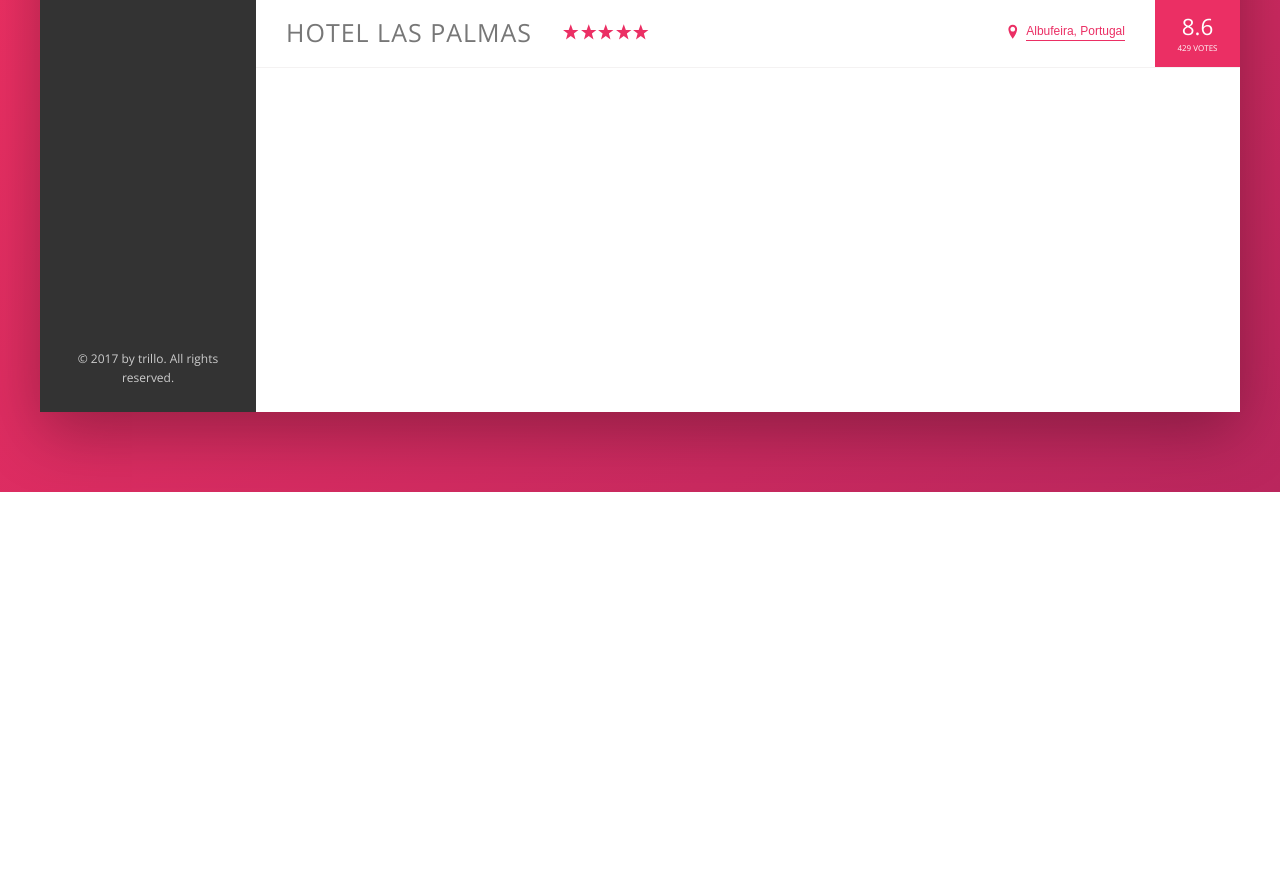
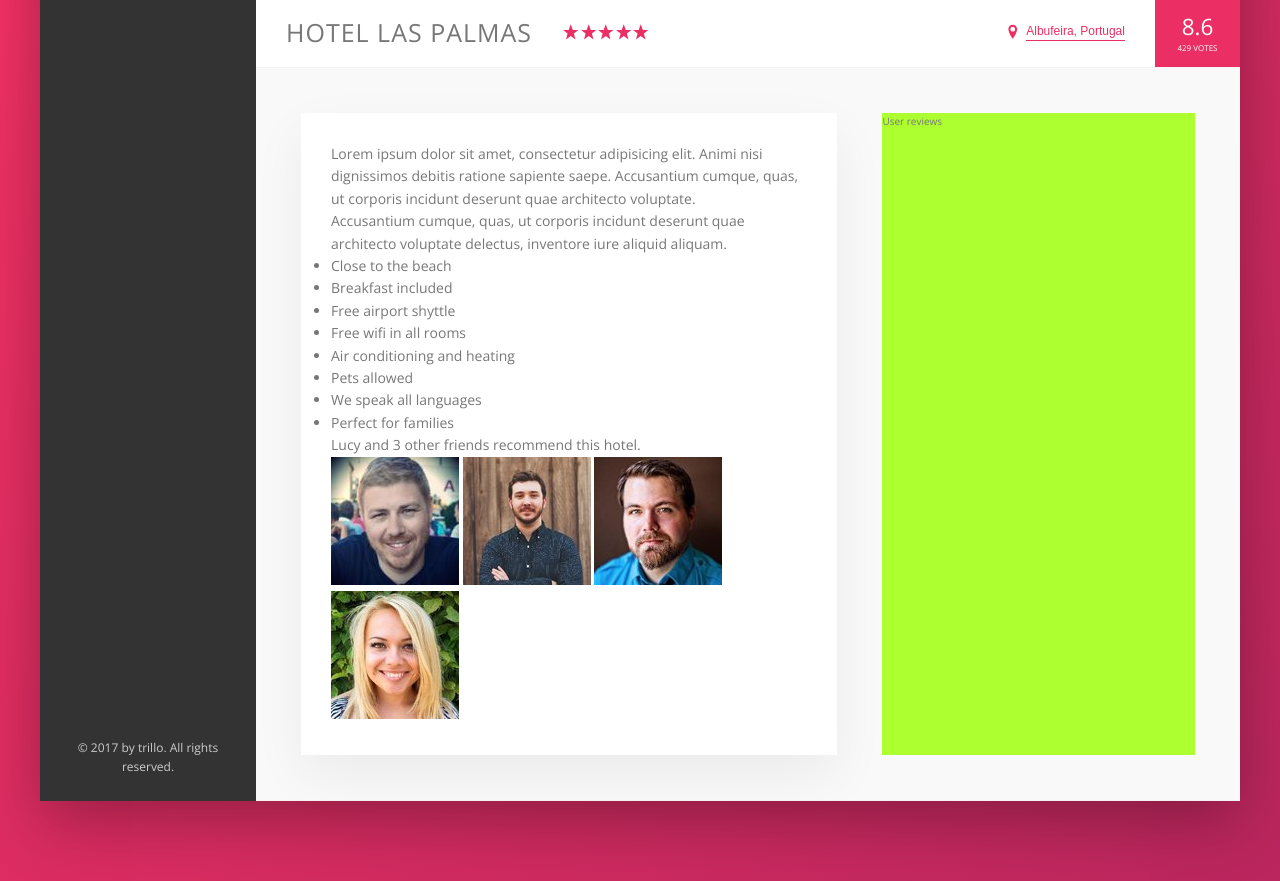
Before and after one commit to blackflame007/advanced_css_and_sass, a website: page Trillo/index.html in a window 1280 px wide. Shown: the part 538-1419 px from the top of the page. Before the commit the page ends 1030 px from the top, so only its background shows below. Drawn offline with nearby package versions, Linux system fonts and the light colour scheme.

Commit message:
Trillo detail section setup

```diff
--- a/Trillo/index.html
+++ b/Trillo/index.html
@@ -137,7 +137,45 @@
                         <div class="overview__rating-average">8.6</div>
                         <div class="overview__rating-count">429 votes</div>
                     </div>
+                </div>
 
+                <div class="detail">
+                    <div class="description">
+                        <p class="paragraph">
+                            Lorem ipsum dolor sit amet, consectetur adipisicing elit. Animi nisi dignissimos debitis
+                            ratione sapiente saepe. Accusantium cumque, quas, ut corporis incidunt deserunt quae
+                            architecto voluptate.
+                        </p>
+                        <p class="paragraph">
+                            Accusantium cumque, quas, ut corporis incidunt deserunt quae architecto voluptate delectus,
+                            inventore iure aliquid aliquam.
+                        </p>
+                        <ul class="list">
+                            <li class="list__item">Close to the beach</li>
+                            <li class="list__item">Breakfast included</li>
+                            <li class="list__item">Free airport shyttle</li>
+                            <li class="list__item">Free wifi in all rooms</li>
+                            <li class="list__item">Air conditioning and heating</li>
+                            <li class="list__item">Pets allowed</li>
+                            <li class="list__item">We speak all languages</li>
+                            <li class="list__item">Perfect for families</li>
+                        </ul>
+                        <div class="recommend">
+                            <p class="recommend__count">
+                                Lucy and 3 other friends recommend this hotel.
+                            </p>
+                            <div class="recommend__friends">
+                                <img src="img/user-3.jpg" alt="Friend 1" class="recommend__photo">
+                                <img src="img/user-4.jpg" alt="Friend 2" class="recommend__photo">
+                                <img src="img/user-5.jpg" alt="Friend 3" class="recommend__photo">
+                                <img src="img/user-6.jpg" alt="Friend 4" class="recommend__photo">
+                            </div>
+                        </div>
+                    </div>
+
+                    <div class="user-reviews">
+                        User reviews
+                    </div>
                 </div>
 
             </main>
--- a/Trillo/sass/_base.scss
+++ b/Trillo/sass/_base.scss
@@ -28,6 +28,9 @@ Grey dark 3: #999
   --color-grey-dark-3: #999;
 
   --shadow-dark: 0 2rem 6rem rgba(0, 0, 0, 0.3);
+  --shadow-light: 0 2rem 5rem rgba(0, 0, 0, 0.06);
+
+  --line: 1px solid var(--color-grey-light-2);
 }
 
 * {
--- a/Trillo/sass/_components.scss
+++ b/Trillo/sass/_components.scss
@@ -195,7 +195,7 @@
 .overview {
   display: flex;
   align-items: center;
-  border-bottom: 1px solid var(--color-grey-light-2);
+  border-bottom: var(--line);
 
   &__heading {
     font-size: 2.5rem;
--- a/Trillo/sass/_layout.scss
+++ b/Trillo/sass/_layout.scss
@@ -10,7 +10,7 @@
   font-size: 1.4rem;
   height: 7rem;
   background-color: #fff;
-  border-bottom: 1px solid var(--color-grey-light-2);
+  border-bottom: var(--line);
 
   display: flex;
   justify-content: space-between;
@@ -33,8 +33,26 @@
 .hotel-view {
   background-color: #fff;
 
-  //TEST
-  height: 80rem;
-
   flex: 1;
 }
+
+.detail {
+  display: flex;
+  padding: 4.5rem;
+  background-color: var(--color-grey-light-1);
+  border-bottom: var(--line);
+}
+
+.description {
+  font-size: 1.4rem;
+  background-color: #fff;
+  box-shadow: var(--shadow-light);
+  padding: 3rem;
+  flex: 0 0 60%;
+  margin-right: 4.5rem;
+}
+
+.user-reviews {
+  flex: 1;
+  background-color: greenyellow;
+}
```
Also changed, not shown: Trillo/css/style.css.
